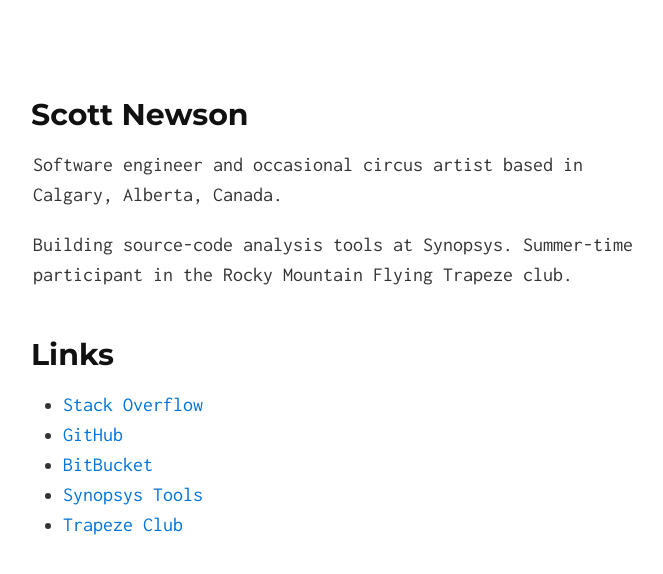
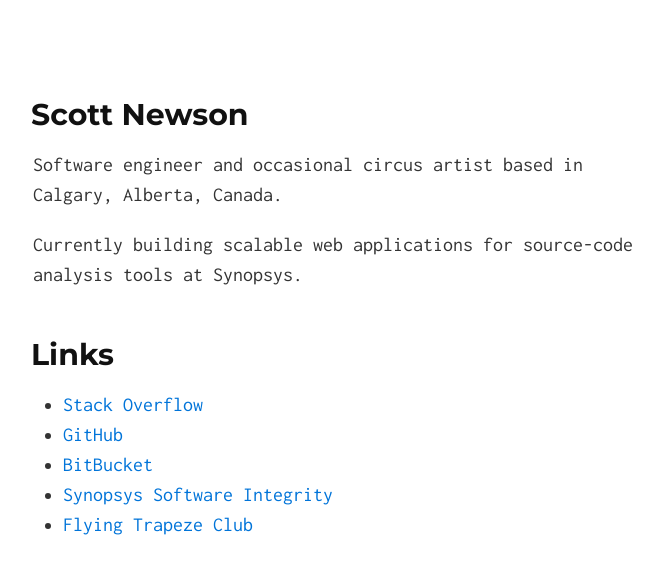
Before and after one commit to sgnewson/sgnewson.github.io, a Jekyll site: the page built from index.md, in a window 1280 px wide. Shown: the top 574 px of the page, without its empty margins (307-970 px from the left). Built offline with Jekyll 4.4.1, drawn with Linux system fonts in a browser that asks for light colours; our own code applies the rules of GitHub Pages for plain Markdown files.

Commit message:
tidy up index

```diff
--- a/index.md
+++ b/index.md
@@ -5,12 +5,12 @@
 ## Scott Newson
 Software engineer and occasional circus artist based in Calgary, Alberta, Canada.
 
-Building source-code analysis tools at Synopsys. Summer-time participant in the Rocky Mountain Flying Trapeze club.
+Currently building scalable web applications for source-code analysis tools at Synopsys.
 
 ## Links
 
 * [Stack Overflow](https://stackoverflow.com/users/346912/scott-newson)
 * [GitHub](https://github.com/sgnewson)
 * [BitBucket](https://bitbucket.org/sgnewson/)
-* [Synopsys Tools](https://www.synopsys.com/software-integrity/all-products-services.html)
-* [Trapeze Club](https://www.rockymountaintrapeze.ca/)
+* [Synopsys Software Integrity](https://www.synopsys.com/software-integrity.html)
+* [Flying Trapeze Club](https://www.rockymountaintrapeze.ca/)
```
